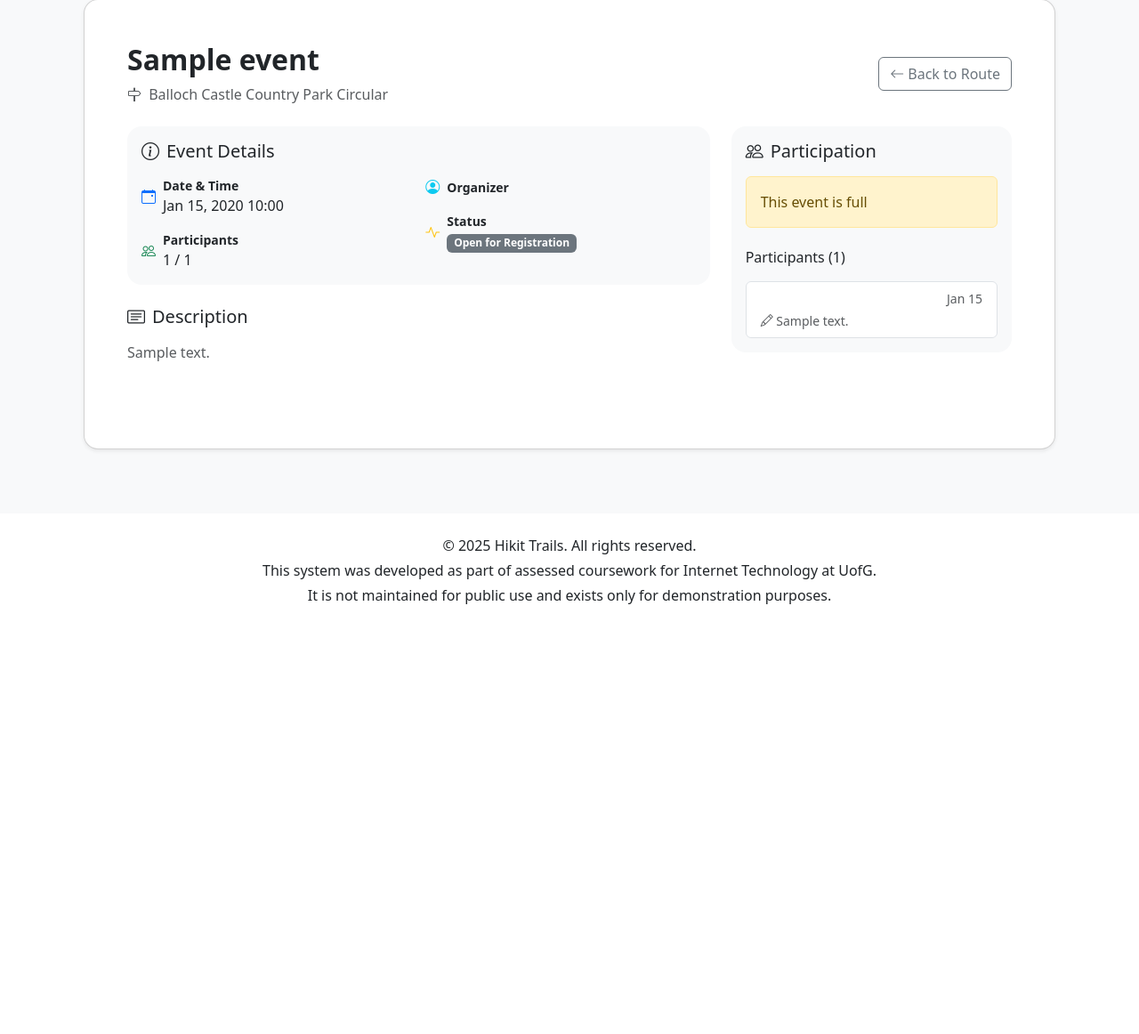
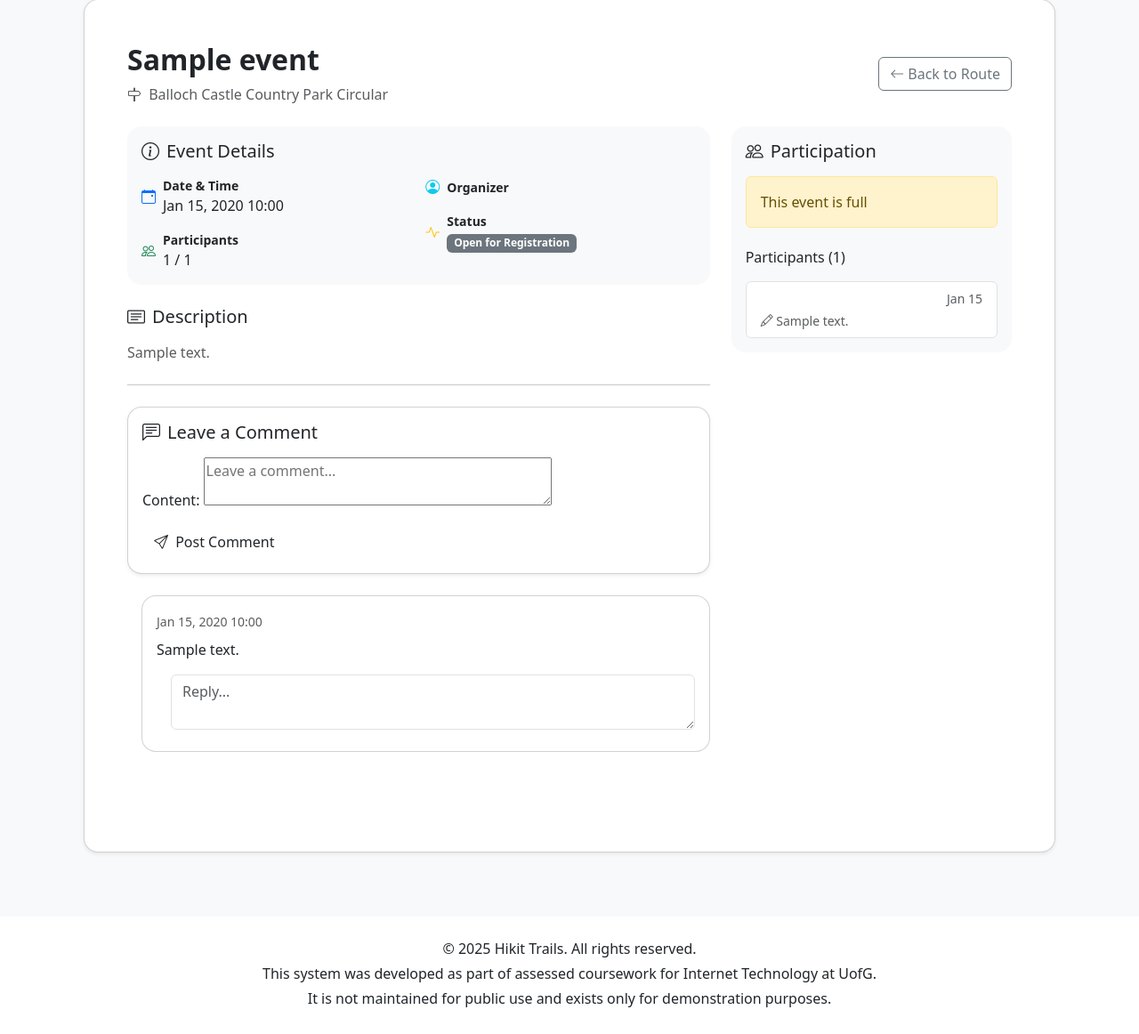
Before and after one commit to Elwood9245/hikit, a Django app: page /events/1/ in a window 1280 px wide. Shown: the part 113-1275 px from the top of the page at 89% size. Before the commit the page ends 792 px from the top, so only its background shows below. Run offline with Django 4.2, Linux system fonts and the light colour scheme; a user stored in the database is signed in; data comes from the database, SQL or seed files in the repository; tables that the repository leaves empty hold one stand-in row (values such as "Sample post"); some libraries are stand-ins or nearby versions.

Commit message:
Added feat: comment in event page

```diff
--- a/hikit/forms.py
+++ b/hikit/forms.py
@@ -1,5 +1,5 @@
 from django import forms
-from .models import Event, Route, UserProfile
+from .models import Event, Route, UserProfile, EventComment
 from django.core.exceptions import ValidationError
 
 class RouteForm(forms.ModelForm):
@@ -52,3 +52,11 @@ class UserProfileForm(forms.ModelForm):
             if not picture.name.lower().endswith(('.jpg', '.jpeg', '.png')):
                 raise ValidationError("Only JPG/PNG images allowed")
         return picture
+
+class EventCommentForm(forms.ModelForm):
+    class Meta:
+        model = EventComment
+        fields = ['content']
+        widgets = {
+            'content': forms.Textarea(attrs={'rows': 2, 'placeholder': 'Leave a comment...'})
+        }
--- /dev/null
+++ b/hikit/static/js/event.js
@@ -0,0 +1,48 @@
+document.addEventListener("DOMContentLoaded", function () {
+  const form = document.getElementById("comment-form");
+  const messageBox = document.getElementById("comment-message");
+
+  if (form) {
+    form.addEventListener("submit", function (e) {
+      e.preventDefault();
+
+      const formData = new FormData(form);
+      const url = form.action;
+
+      fetch(url, {
+        method: "POST",
+        body: formData,
+        headers: {
+          "X-Requested-With": "XMLHttpRequest"
+        }
+      })
+      .then(response => {
+        if (response.headers.get("content-type").includes("application/json")) {
+          return response.json();
+        } else {
+          throw new Error("Not a JSON response");
+        }
+      })
+      .then(data => {
+        if (data.success) {
+          messageBox.textContent = data.message;
+          messageBox.classList.remove('text-danger');
+          messageBox.classList.add('text-success');
+          messageBox.style.display = "block";
+
+          form.reset();
+        } else {
+          messageBox.textContent = data.error || "Submission failed.";
+          messageBox.classList.add('text-danger');
+          messageBox.style.display = "block";
+        }
+      })
+      .catch(error => {
+        console.error("AJAX error:", error);
+        messageBox.textContent = "Network or server error.";
+        messageBox.classList.add('text-danger');
+        messageBox.style.display = "block";
+      });
+    });
+  }
+});
--- a/hikit/templates/event_detail.html
+++ b/hikit/templates/event_detail.html
@@ -6,7 +6,7 @@
 {% block content %}
 <div class="container">
     <div class="card shadow-sm p-5 mb-4">
-        <!-- 头部区域 -->
+        <!-- Header -->
         <div class="d-flex justify-content-between align-items-center mb-4">
             <div>
                 <h1 class="h2 fw-bold">{{ event.title }}</h1>
@@ -22,7 +22,7 @@
             </div>
         </div>
 
-        <!-- 活动信息 -->
+        <!-- Events Info -->
         <div class="row g-4 mb-5">
             <div class="col-md-8">
                 <div class="card border-0 bg-light">
@@ -74,10 +74,76 @@
                         <i class="bi bi-card-text me-2"></i>Description
                     </h3>
                     <div class="text-muted" style="white-space: pre-line;">{{ event.description }}</div>
+
+                    <hr class="my-4">
+
+                    <!-- Comment Form -->
+                    <div class="card shadow-sm mb-4">
+                      <div class="card-body">
+                        <h3 class="h5 mb-3"><i class="bi bi-chat-left-text me-2"></i>Leave a Comment</h3>
+                        {% if user.is_authenticated %}
+                        <form id="comment-form" method="post" action="{% url 'event_detail' event.id %}">
+                          {% csrf_token %}
+                          {{ form.as_p }}
+                          <button type="submit" class="btn comment-btn">
+                            <i class="bi bi-send me-1"></i> Post Comment
+                          </button>
+                        </form>
+                        <div id="comment-message" class="text-success mt-2" style="display: none;"></div>
+                        {% else %}
+                        <p class="text-muted">Please <a href="{% url 'login' %}?next={{ request.path }}">login</a> to leave a comment.</p>
+                        {% endif %}
+                      </div>
+                    </div>
+
+                    <!-- Display Comments -->
+                    {% for comment in comments %}
+                    <div class="card comment-card mb-3 ms-3">
+                      <div class="card-body">
+                        <strong>{{ comment.user.username }}</strong>
+                        <small class="text-muted">{{ comment.created_at|date:"M d, Y H:i" }}</small>
+                        <p class="mt-2">{{ comment.content }}</p>
+
+                        <!-- Reply form (nested) -->
+                        {% if user.is_authenticated %}
+                        <form method="post" class="ms-3 reply-form">
+                          {% csrf_token %}
+                          <input type="hidden" name="parent_id" value="{{ comment.id }}">
+                          <textarea name="content" class="form-control mb-2" rows="2" placeholder="Reply..."></textarea>
+
+                        </form>
+                        {% endif %}
+
+                        <!-- Display Replies & Delete Button Side-by-Side -->
+                        {% for reply in comment.replies.all %}
+                        <div class="card reply-card mt-3">
+                          <div class="card-body">
+                            <strong>{{ reply.user.username }}</strong>
+                            <small class="text-muted">{{ reply.created_at|date:"M d, Y H:i" }}</small>
+                            <p class="mt-2">{{ reply.content }}</p>
+                          </div>
+                        </div>
+                        {% endfor %}
+                        {% if comment.user == user %}
+                        <form method="post" action="{% url 'delete_comment' event.id comment.id %}" style="display:inline;">
+                        {% csrf_token %}
+                        <div class="d-flex align-items-center gap-2 ms-3 mb-3">
+                        <button type="submit" class="btn btn-sm btn-outline-secondary">Reply</button>
+                        <button type="submit" class="btn btn-sm btn-danger">Delete</button>
+                        </div>
+                      </form>
+                    {% endif %}
+                      </div>
+                    </div>
+                    {% empty %}
+                    <p class="text-muted">No comments yet. Be the first to comment!</p>
+                    {% endfor %}
+
+
                 </div>
             </div>
 
-            <!-- 参与板块 -->
+            <!-- Participation Info -->
             <div class="col-md-4">
                 <div class="card border-0 bg-light">
                     <div class="card-body">
@@ -87,7 +153,7 @@
 
                         {% if user.is_authenticated %}
                             {% if participation %}
-                            <!-- 已参加状态 -->
+                            <!-- Participated -->
                             <form method="post" action="{% url 'leave_event' event.id %}">
                                 {% csrf_token %}
                                 <div class="d-grid gap-2">
@@ -97,7 +163,7 @@
                                 </div>
                             </form>
                             {% else %}
-                            <!-- 未参加状态 -->
+                            <!-- Open-to-join -->
                             {% if event.can_join %}
                             <form method="post" action="{% url 'join_event' event.id %}">
                                 {% csrf_token %}
@@ -127,7 +193,7 @@
                         </div>
                         {% endif %}
 
-                        <!-- 参与者列表 -->
+                        <!-- Participants List  -->
                         {% if event.participants.exists %}
                         <div class="mt-4">
                             <h4 class="h6 mb-3">Participants ({{ event.participants.count }})</h4>
@@ -157,3 +223,8 @@
     </div>
 </div>
 {% endblock %}
+
+{% block scripts %}
+<script src="{% static 'js/event.js' %}">
+</script>
+{% endblock %}
--- a/hikit/views.py
+++ b/hikit/views.py
@@ -4,8 +4,8 @@ from django.shortcuts import render, redirect, get_object_or_404
 from django.contrib.auth import login, logout, authenticate
 from django.contrib import messages
 from django.contrib.auth.forms import UserCreationForm, AuthenticationForm
-from .models import Route, Event, Participation, UserProfile
-from .forms import RouteForm, EventForm, UserProfileForm
+from .models import Route, Event, Participation, UserProfile, EventComment
+from .forms import RouteForm, EventForm, UserProfileForm, EventCommentForm
 
 
 def home(request):
@@ -53,9 +53,58 @@ def event_list(request):
     return render(request, 'event_list.html', {'events': events})
 
 def event_detail(request, event_id):
-    event = get_object_or_404(Event, pk=event_id)
-    return render(request, 'event_detail.html', {'event': event})
+    event = get_object_or_404(Event.objects.prefetch_related('participants'), id=event_id)
+    comments = event.comments.filter(parent__isnull=True).order_by('-created_at')
+    form = EventCommentForm()
+    participation = None
 
+    if request.user.is_authenticated:
+        # Check if the user has already joined this event
+        participation = Participation.objects.filter(event=event, user=request.user).first()
+
+        # Handle comment submission
+        if request.method == 'POST' and 'content' in request.POST:
+            form = EventCommentForm(request.POST)
+            if form.is_valid():
+                comment = form.save(commit=False)
+                comment.user = request.user
+                comment.event = event
+
+                # Optional reply to parent comment
+                parent_id = request.POST.get('parent_id')
+                if parent_id:
+                    try:
+                        parent = EventComment.objects.get(id=parent_id, event=event)
+                        comment.parent = parent
+                    except EventComment.DoesNotExist:
+                        pass
+
+                comment.save()
+                print(comments)
+
+                # AJAX Response
+                if request.headers.get('x-requested-with') == 'XMLHttpRequest':
+                    return JsonResponse({
+                        'success': True,
+                        'message': 'Comment posted!',
+                        'comment_html': f'<p>{comment.user.username}: {comment.content}</p>'
+                    })
+
+                return redirect('event_detail', event_id=event.id)
+
+            # If form is invalid and it's an AJAX request
+            if request.headers.get('x-requested-with') == 'XMLHttpRequest':
+                return JsonResponse({
+                    'success': False,
+                    'error': form.errors.as_json()
+                }, status=400)
+    # Final render
+    return render(request, 'event_detail.html', {
+        'event': event,
+        'form': form,
+        'comments': comments,
+        'participation': participation,
+    })
 def join_event(request, event_id):
     event = get_object_or_404(Event, id=event_id)
     if request.method == 'POST' and request.user.is_authenticated:
@@ -78,9 +127,6 @@ def leave_event(request, event_id):
             event.current_participants -= 1
             event.save()
     return redirect('event_detail', event.id)
-
-def profile(request):
-    return render(request, 'profile.html')
 
 def search(request):
     query = request.GET.get('q', '') # q为key对应的value为什么
@@ -220,21 +266,6 @@ def leave_event(request, event_id):
     return redirect('event_detail', event_id=event_id)
 
 
-def event_detail(request, event_id):
-    event = get_object_or_404(Event.objects.prefetch_related('participants'), id=event_id)
-    participation = None
-
-    if request.user.is_authenticated:
-        participation = Participation.objects.filter(
-            event=event,
-            user=request.user
-        ).first()
-
-    return render(request, 'event_detail.html', {
-        'event': event,
-        'participation': participation  # 关键参数
-    })
-
 @login_required
 def toggle_save_route(request, route_id):
     route = get_object_or_404(Route, id=route_id)
@@ -245,3 +276,15 @@ def toggle_save_route(request, route_id):
     else:
         route.saved_by.add(user)
         return JsonResponse({'saved': True})
+
+@login_required
+def delete_comment(request, event_id, comment_id):
+    comment = get_object_or_404(EventComment, id=comment_id, event__id=event_id)
+
+    # Only the comment author can delete
+    if comment.user != request.user:
+        return render("You are not allowed to delete this comment.")
+
+    comment.delete()
+    messages.success(request, "Comment deleted successfully.")
+    return redirect('event_detail', event_id=event_id)
```
Also changed, not shown: hikit/models.py (+17 -1 lines).
